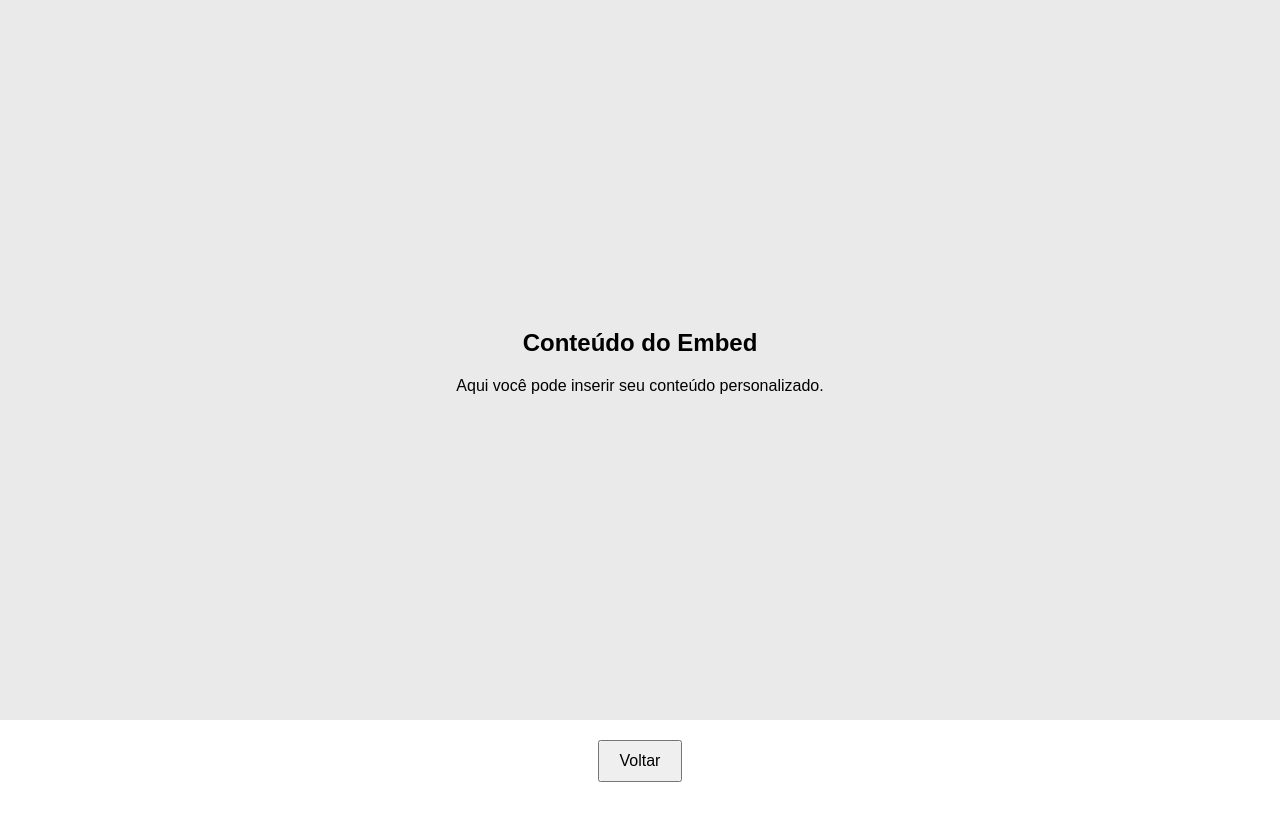
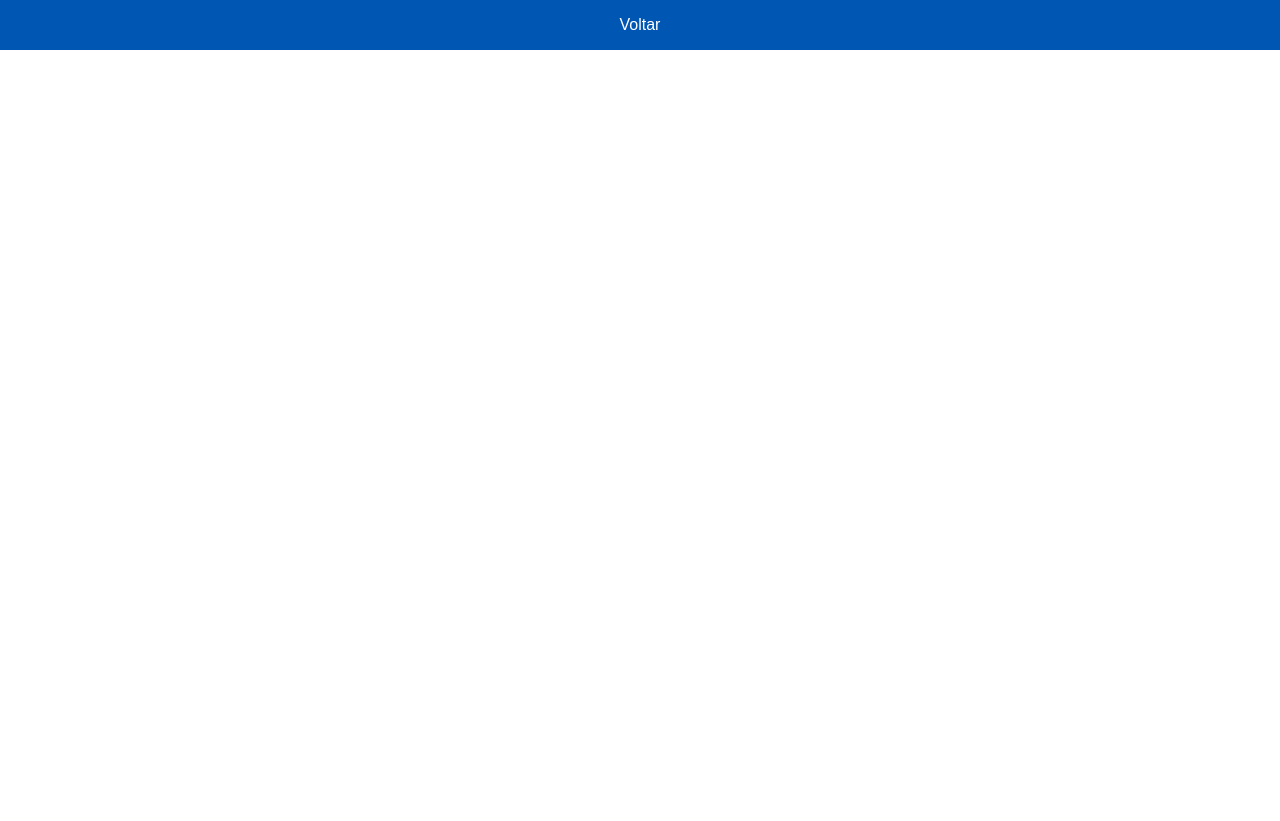
Before and after one commit to efremfilho/efremfilho.github.io, a Jekyll site: the page pipefy-tests/button.html, which Jekyll copies as it is, in a window 1280 px wide. Shown: the top 821 px of the page. Built offline with Jekyll 4.4.1, drawn with Linux system fonts in a browser that asks for light colours.

Commit message:
Update button.html

```diff
--- a/pipefy-tests/button.html
+++ b/pipefy-tests/button.html
@@ -2,54 +2,30 @@
 <html lang="pt">
 <head>
   <meta charset="UTF-8">
-  <title>Embed com Botão Voltar</title>
+  <title>Botão Embedado</title>
   <style>
-    /* Zera margens e preenche toda a tela */
     html, body {
       margin: 0;
       padding: 0;
-      height: 100%;
     }
-    /* Container que simula o embed */
-    .embed-container {
+    /* O botão ocupará 100% da largura do seu contêiner pai */
+    button {
+      display: block;
       width: 100%;
-      height: 80vh; /* altura ajustável conforme a necessidade */
-      background-color: #eaeaea;
-      display: flex;
-      align-items: center;
-      justify-content: center;
-      box-sizing: border-box;
+      height: 50px; /* ajuste conforme necessário */
+      font-size: 16px;
+      background-color: #007BFF;
+      color: #fff;
+      border: none;
+      cursor: pointer;
     }
-    /* Estilização do conteúdo interno do embed */
-    .embed-content {
-      text-align: center;
-      font-family: Arial, sans-serif;
-    }
-    /* Container do botão */
-    .button-container {
-      width: 100%;
-      text-align: center;
-      margin-top: 20px;
-    }
-    /* Estilo do botão */
-    button {
-      padding: 10px 20px;
-      font-size: 16px;
-      cursor: pointer;
+    button:hover {
+      background-color: #0056b3;
     }
   </style>
 </head>
 <body>
-  <div class="embed-container">
-    <div class="embed-content">
-      <h2>Conteúdo do Embed</h2>
-      <p>Aqui você pode inserir seu conteúdo personalizado.</p>
-    </div>
-  </div>
-  <div class="button-container">
-    <button onclick="voltar()">Voltar</button>
-  </div>
-
+  <button onclick="voltar()">Voltar</button>
   <script>
     function voltar() {
       window.history.back();
```
